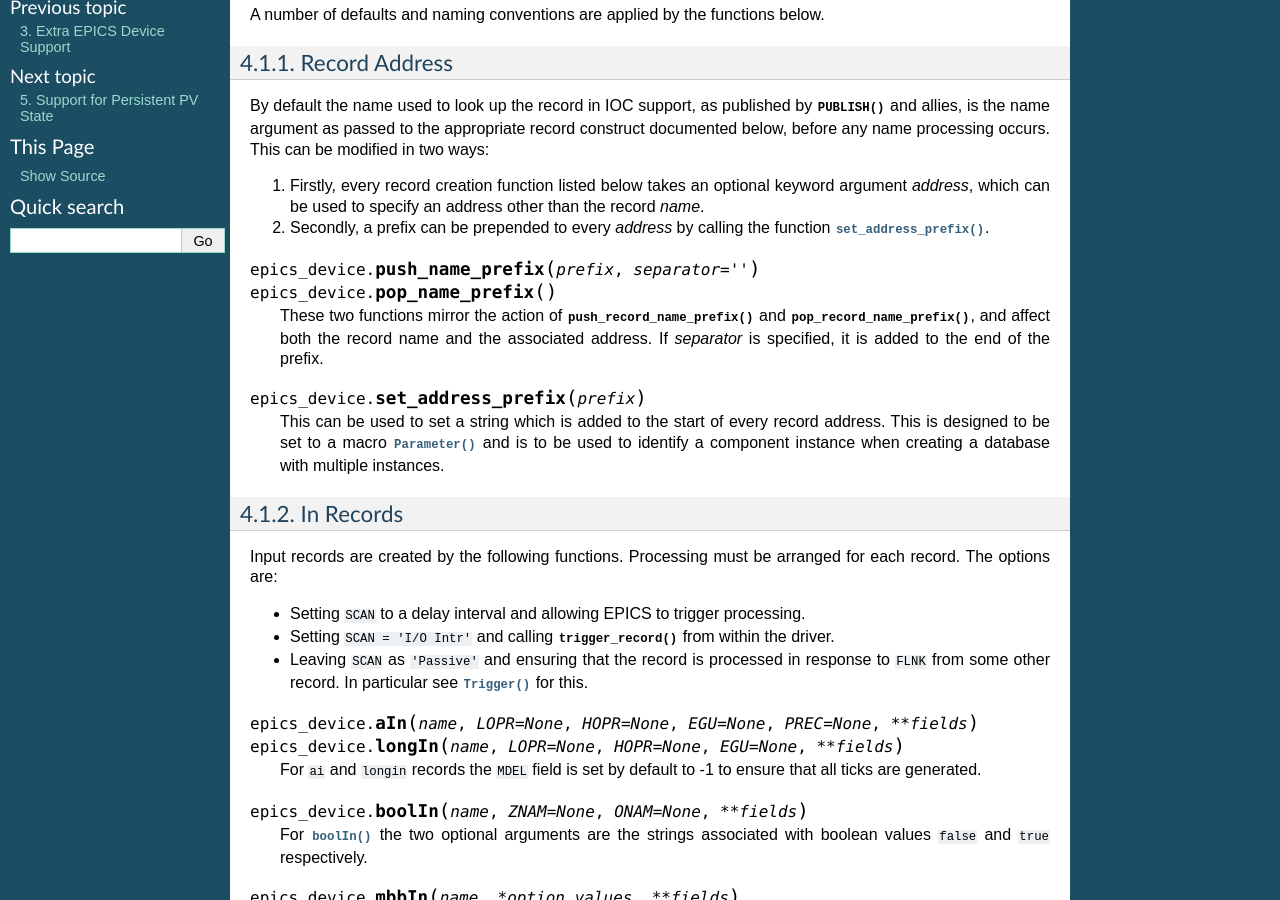
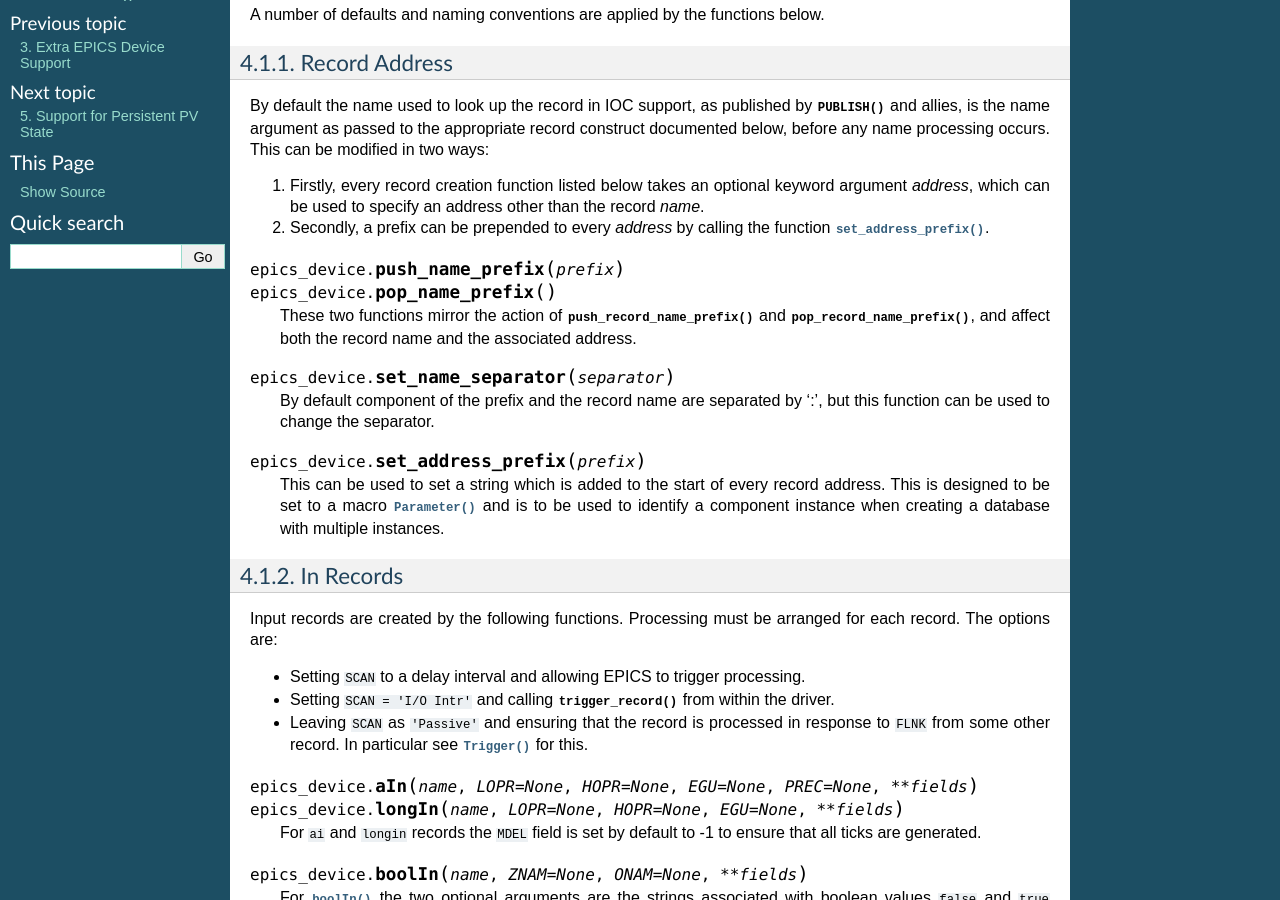
Before and after one commit to DiamondLightSource/epics_device, a Sphinx documentation site: the page built from docs/builder.rst, in a window 1280 px wide and 900 px high, scrolled down 904 px. Built offline with Sphinx 7.4.7, drawn with Linux system fonts in a browser that asks for light colours; the version number could not be read and is left out.

Commit message:
Rework device name prefix handling
We want the record name and address prefixes to be in step, even for non
device specific records, so use new epicsdbbuilder prefix support.

git-svn-id: svn+ssh://serv0002.cs.diamond.ac.uk/home/subversion/repos/controls/diamond/trunk/support/epics_device@166684 e099a375-04f9-0310-9d5f-a741eaff62e1

```diff
--- a/docs/builder.rst
+++ b/docs/builder.rst
@@ -76,13 +76,17 @@
     function :func:`set_address_prefix`.
 
 ..  function::
-    push_name_prefix(prefix, separator='')
+    push_name_prefix(prefix)
     pop_name_prefix()
 
     These two functions mirror the action of :func:`push_record_name_prefix` and
     :func:`pop_record_name_prefix`, and affect both the record name and the
-    associated address.  If `separator` is specified, it is added to the end of
-    the prefix.
+    associated address.
+
+..  function:: set_name_separator(separator)
+
+    By default component of the prefix and the record name are separated by ':',
+    but this function can be used to change the separator.
 
 ..  function:: set_address_prefix(prefix)
 
```
Also changed, not shown: 1 other file.
